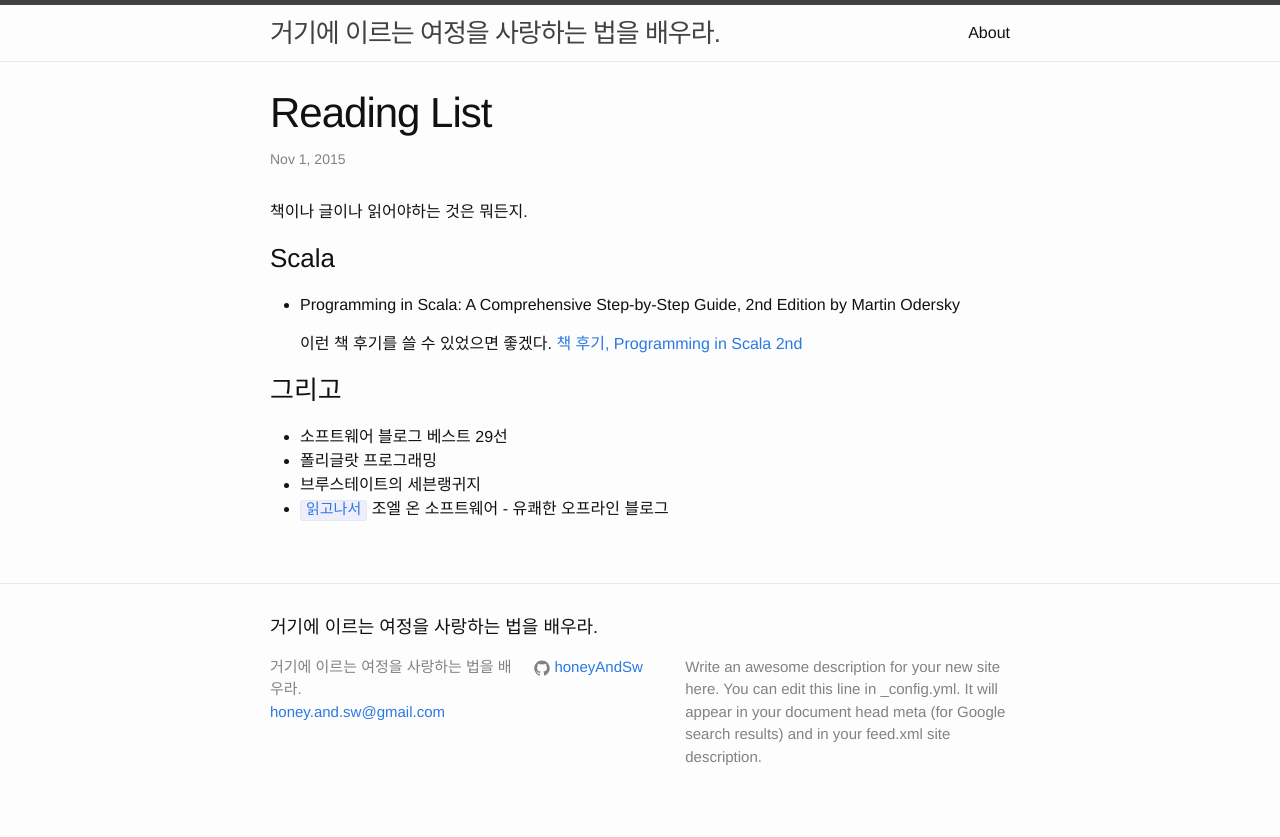
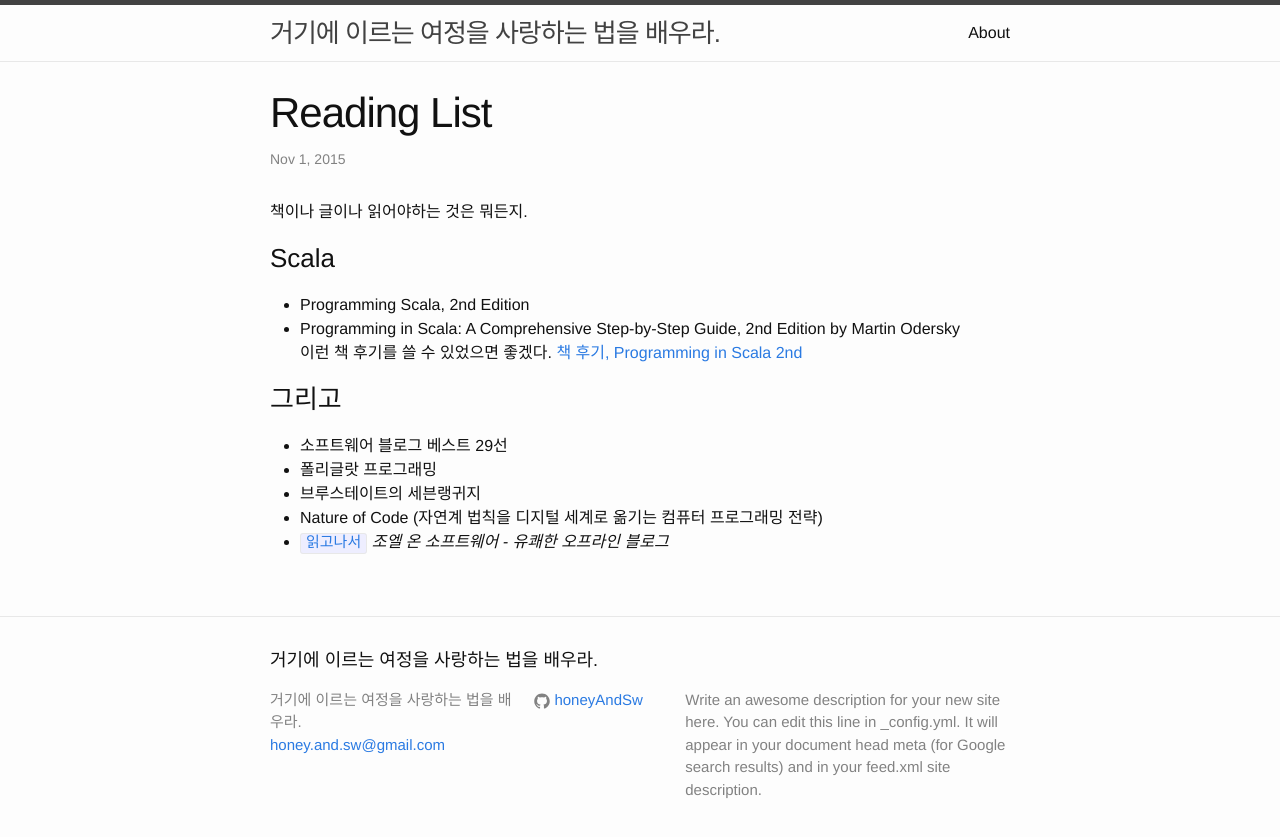
Before and after one commit to honeyAndSw/honeyAndSw.github.io, a Jekyll site: the page built from _posts/2015-11-01-reading-list.markdown, in a window 1280 px wide. Shown: the top 837 px of the page. Built offline with Jekyll 4.4.1, drawn with Linux system fonts in a browser that asks for light colours.

Commit message:
Modify the reading list.

```diff
--- a/_posts/2015-11-01-reading-list.markdown
+++ b/_posts/2015-11-01-reading-list.markdown
@@ -6,13 +6,13 @@ date: 2015-11-01 11:20:00
 책이나 글이나 읽어야하는 것은 뭐든지.
 
 ### Scala
-- Programming in Scala: A Comprehensive Step-by-Step Guide, 2nd Edition
-by Martin Odersky
-
-	이런 책 후기를 쓸 수 있었으면 좋겠다. [책 후기, Programming in Scala 2nd](http://seoh.github.io/blog/2015/01/18/pis-review/)
+- Programming Scala, 2nd Edition
+- Programming in Scala: A Comprehensive Step-by-Step Guide, 2nd Edition by Martin Odersky
+: 이런 책 후기를 쓸 수 있었으면 좋겠다. [책 후기, Programming in Scala 2nd](http://seoh.github.io/blog/2015/01/18/pis-review/)
 
 ### 그리고
 - 소프트웨어 블로그 베스트 29선
 - 폴리글랏 프로그래밍
 - 브루스테이트의 세븐랭귀지
-- [`읽고나서`](/2015/11/01/조엘-온-소프트웨어.html) 조엘 온 소프트웨어 - 유쾌한 오프라인 블로그
+- Nature of Code (자연계 법칙을 디지털 세계로 옮기는 컴퓨터 프로그래밍 전략)
+- [`읽고나서`](/2015/11/01/조엘-온-소프트웨어.html) *조엘 온 소프트웨어 - 유쾌한 오프라인 블로그*
```
